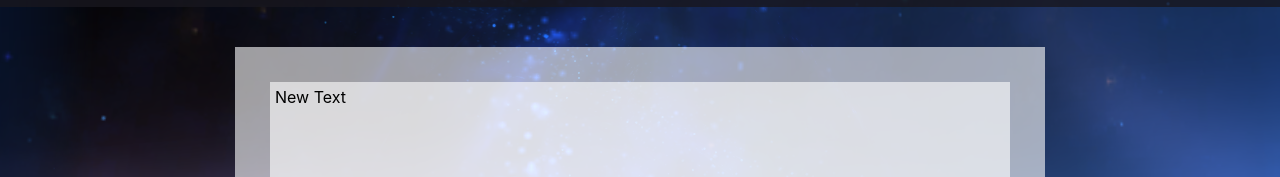
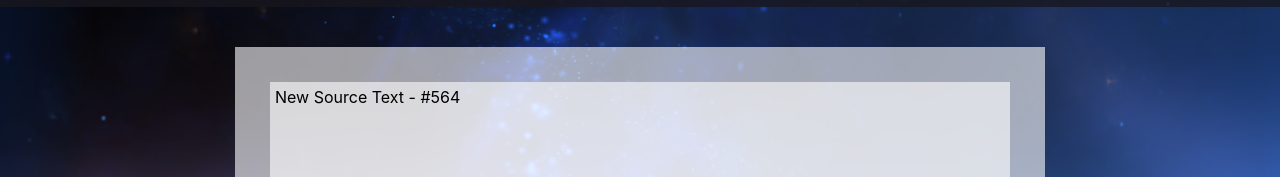
Before and after one commit to TouRyuu/thaliak-xltn, a React (Create React App) app: page / in a window 1280 px wide. Shown: the part 103-280 px from the top of the page. Built offline with nearby package versions, Linux system fonts and the light colour scheme.

Commit message:
Added Math.random to fix #8, in preparation for #1.

```diff
--- a/src/App.tsx
+++ b/src/App.tsx
@@ -29,10 +29,7 @@ export default class Thaliak extends Actions {
 
   componentDidMount(){
     // Get initial data from XIVAPI & store it in this.
-    this.text = {
-      source: "Source text.",
-      target: "Target text."
-    }
+    this.GetText(this.text);
   }
 
   render(){
--- a/src/components/Actions.tsx
+++ b/src/components/Actions.tsx
@@ -27,11 +27,12 @@ export default abstract class Actions extends Component<AppState,AppState> {
   }*/
 
   GetText(text:any){
+    let temp = Math.floor(Math.random() * Math.floor(801));
     // Fetch new quest text from XIVAPI
     // FUTURE
 
     // Put new text in source & target states, and clear userText state
-    text.source = "New Text";
+    text.source = `New Source Text - #${temp}`;
     text.target = "A wild Target Text appears!";
 
   }
```
